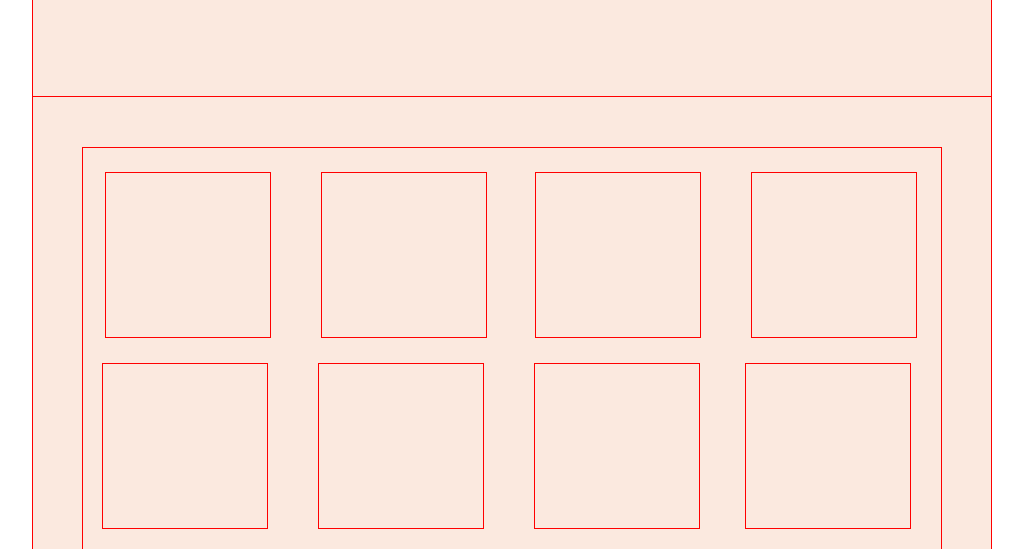
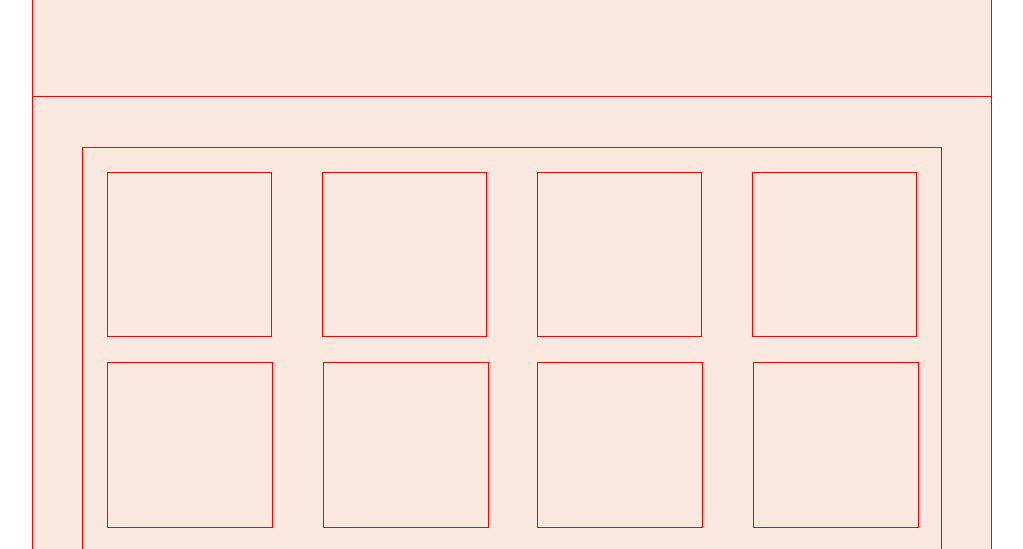
Before and after one commit to Groompi/DesignProfile_1, a plain HTML site: page index.html in a window 1280 px wide. Shown: the part 403-952 px from the top of the page, without its empty margins (128-1151 px from the left). Drawn offline with nearby package versions, Linux system fonts and the light colour scheme.

Commit message:
Grid Works!
Grid now properly is working!

```diff
--- a/css/main.css
+++ b/css/main.css
@@ -164,37 +164,41 @@ ul{
     height: 600px;
     width: 860px;
 }
+
+
 #A1{
     float:left;
-    width: 166px;
-    height: 166px;
-    margin-left: 23px;
+    width: 165px;
+    height: 165px;
+    margin-left: 25px;
     margin-right:25px;
     margin-top:25px;
 }
 #B1{
     float:left;
-    width: 166px;
-    height: 166px;
+    width: 165px;
+    height: 165px;
     margin-left: 25px;
     margin-right:25px;
     margin-top:25px;
 }
 #C1{
     float:left;
-    width: 166px;
-    height: 166px;
+    width: 165px;
+    height: 165px;
     margin-left: 25px;
     margin-right:25px;
     margin-top: 25px;
 }
 #D1{
     float:left;
-    width: 166px;
-    height: 166px;
+    width: 165px;
+    height: 165px;
     margin-left: 25px;
     margin-top: 25px;
+    margin-right:25px;
 }
+
 #A2{
     float:left;
     width: 166px;
@@ -207,7 +211,7 @@ ul{
     float:left;
     width: 166px;
     height: 166px;
-    margin-left: 20px;
+    margin-left: 25px;
     margin-right:25px;
     margin-top:25px;
 }
@@ -215,7 +219,7 @@ ul{
     float:left;
     width: 166px;
     height: 166px;
-    margin-left: 20px;
+    margin-left: 23px;
     margin-right:25px;
     margin-top: 25px;
 }
@@ -226,11 +230,12 @@ ul{
     margin-left: 25px;
     margin-top: 25px;
 }
+
 #A3{
     float:left;
     width: 166px;
     height: 166px;
-    margin-left: 23px;
+    margin-left: 25px;
     margin-right:25px;
     margin-top:25px;
 }
@@ -246,7 +251,7 @@ ul{
     float:left;
     width: 166px;
     height: 166px;
-    margin-left: 25px;
+    margin-left: 23px;
     margin-right:25px;
     margin-top: 25px;
 }
--- a/index.html
+++ b/index.html
@@ -41,25 +41,25 @@
                     <div id="grid">
                         <div id="A1">
                         </div>
+                        <div id="B1">
+                        </div>
+                        <div id="C1">
+                        </div>
+                        <div id="D1">
+                        </div>
                         <div id="A2">
+                        </div>
+                        <div id="B2">
+                        </div>
+                        <div id="C2">
+                        </div>
+                        <div id="D2">
                         </div>
                         <div id="A3">
                         </div>
-                        <div id="B1">
-                        </div>
-                        <div id="B2">
-                        </div>
                         <div id="B3">
                         </div>
-                        <div id="C1">
-                        </div>
-                        <div id="C2">
-                        </div>
                         <div id="C3">
-                        </div>
-                        <div id="D1">
-                        </div>
-                        <div id="D2">
                         </div>
                         <div id="D3">
                         </div>
```
